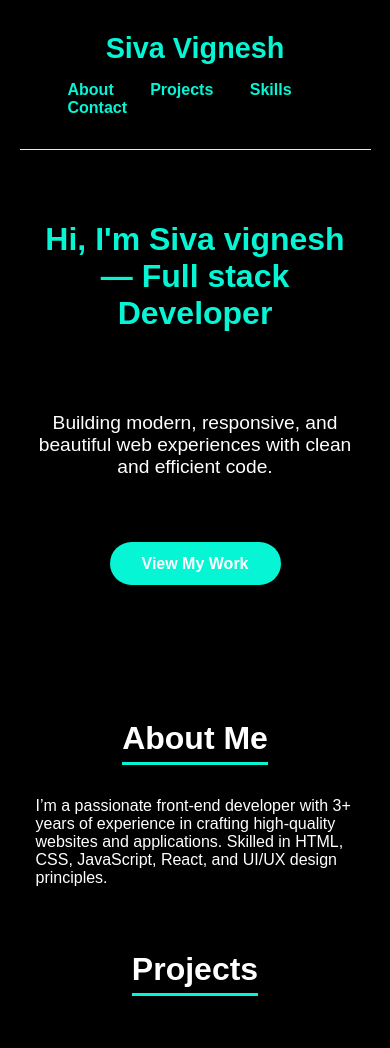
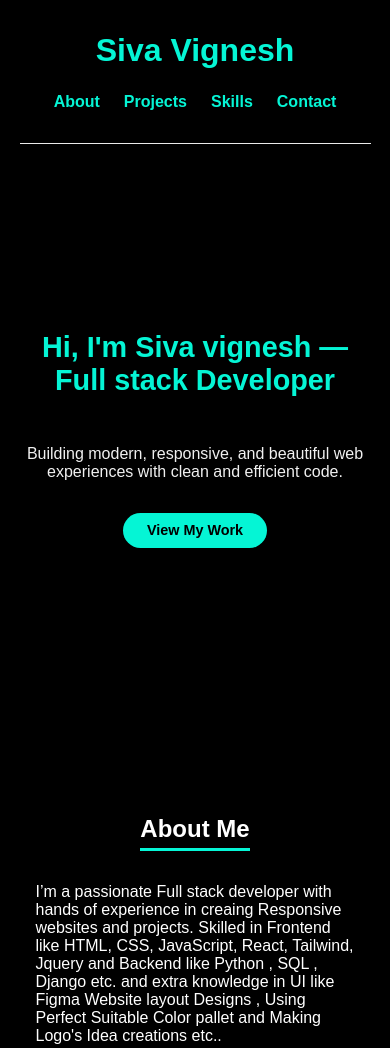
Before and after one commit to Siva010q/portfolio-siva, a plain HTML site: page index.html in a window 390 px wide. Shown: the top 1048 px of the page. Drawn offline with Linux system fonts and the light colour scheme.

Commit message:
responsive

```diff
--- a/index.html
+++ b/index.html
@@ -30,8 +30,10 @@
   <section class="container" id="about">
     <center><h3>About Me</h3></center>
     <p>
-      I’m a passionate front-end developer with 3+ years of experience in crafting high-quality websites and
-      applications. Skilled in HTML, CSS, JavaScript, React, and UI/UX design principles.
+      I’m a passionate Full stack developer with hands of experience in creaing Responsive websites and
+      projects. Skilled in Frontend like HTML, CSS, JavaScript, React, Tailwind, Jquery and Backend like Python ,
+      SQL , Django etc. and extra knowledge in UI like Figma Website layout Designs , Using Perfect Suitable
+      Color pallet and Making Logo's Idea creations etc..
     </p>
   </section>
 
--- a/style.css
+++ b/style.css
@@ -1,7 +1,10 @@
 * {
-    margin: 0; padding: 0; box-sizing: border-box;
+  margin: 0;
+  padding: 0;
+  box-sizing: border-box;
   font-family: 'Poppins', sans-serif;
 }
+
 html {
   scroll-behavior: smooth;
 }
@@ -10,40 +13,48 @@ body {
   background-color: black;
   color: #ffffff;
   min-height: 100vh;
-    scroll-behavior: smooth;
 }
+
 a {
   color: #05f5d5;
   text-decoration: none;
   transition: color 0.3s ease;
 }
 a:hover {
-    color: #05f5d5;
+  color: #00ffff;
 }
-
 
 .container {
   width: 90%;
-    max-width: 1100px;
+  max-width: 1200px;
   margin: 0 auto;
   padding: 2rem 1rem;
 }
-
 
 header {
   display: flex;
   justify-content: space-between;
   align-items: center;
+  flex-wrap: wrap;
   padding: 1rem 0;
   border-bottom: 1px solid #eaeaea;
 }
+
 header h1 {
   font-weight: 700;
-    font-size: 1.8rem;
+  font-size: 2rem;
   color: #05f5d5;
 }
+
+nav {
+  display: flex;
+  flex-wrap: wrap;
+  justify-content: center;
+  gap: 1.5rem;
+  margin-top: 0.5rem;
+}
+
 nav a {
-    margin-left: 2rem;
   font-weight: 600;
 }
 
@@ -52,74 +63,72 @@ nav a {
   flex-direction: column;
   justify-content: center;
   align-items: center;
-    height: 60vh;
+  min-height: 70vh;
   text-align: center;
-    padding: 2rem;
+  padding: 3rem 1rem;
 }
 
 .hero h2 {
-    font-size: 2.8rem;
+  font-size: 3rem;
+  color: #05f5d5;
   margin-bottom: 1rem;
-    color: #05f5d5;
 }
 
 .hero p {
   font-size: 1.2rem;
-    color: #fff;
-    max-width: 600px;
-    margin-bottom: 2rem;
-    margin-top: 2rem;
+  max-width: 700px;
+  margin: 2rem 0;
+  color: #f0f0f0;
 }
 
 .btn-primary {
   background-color: #05f5d5;
-    color: white;
+  color: black;
   padding: 0.8rem 2rem;
   border-radius: 30px;
   font-weight: 600;
   font-size: 1rem;
   border: none;
   cursor: pointer;
-    transition: background-color 0.3s ease;
+  transition: 0.3s ease;
 }
 
 .btn-primary:hover {
-    background-color:#05f5d5;
+  background-color: #00ffff;
+  color: black;
 }
 
 section {
-    margin-bottom: 2rem;
-    gap: 2rem;
+  margin-bottom: 3rem;
 }
 
 section h3 {
   font-size: 2rem;
   margin-bottom: 2rem;
-    border-bottom: 3px solid#05f5d5;
+  border-bottom: 3px solid #05f5d5;
   display: inline-block;
   padding-bottom: 0.3rem;
 }
-
 
 .projects-grid {
   display: flex;
   flex-wrap: wrap;
   justify-content: center;
   gap: 2rem;
-    padding: 2rem;
 }
 
 .project-card {
   background: white;
   border-radius: 10px;
   padding: 1.5rem;
-    transition: transform 0.3s ease, box-shadow 0.3s ease;
-    width: 300px; /* Fixed width for consistency */
-    min-height: 350px; /* Ensures uniform card height */
+  width: 100%;
+  max-width: 320px;
   display: flex;
   flex-direction: column;
   justify-content: space-between;
-    box-sizing: border-box;
+  transition: 0.3s ease;
+  min-height: 360px;
+  box-shadow: 0 4px 10px rgba(0, 255, 255, 0.1);
 }
 
 .project-card:hover {
@@ -137,48 +146,33 @@ section h3 {
 
 .project-card h4 {
   font-size: 1.2rem;
+  color: #00ffd0;
   margin-bottom: 0.5rem;
-    color: #00ffd0;
 }
 
 .project-card p {
-    color: #555;
   font-size: 0.95rem;
+  color: #444;
   flex-grow: 1;
 }
-
-@media (max-width: 1024px) {
-    .projects-grid {
-        gap: 1.5rem;
-    }
-
-    .project-card {
-        width: 45%;
-    }
-}
-
-@media (min-width: 768px) {
-    .project-card {
-        width: 100%;
-    }
-}
-
 
 .skills-list {
   display: flex;
   flex-wrap: wrap;
   gap: 1rem;
+  justify-content: center;
 }
 
 .skill {
   background: #05f5d5;
-    color: white;
+  color: black;
   padding: 0.5rem 1rem;
   border-radius: 30px;
   font-weight: 600;
   font-size: 0.9rem;
   box-shadow: 0 4px 8px rgba(19, 200, 255, 0.3);
 }
+
 .social-icons {
   display: flex;
   gap: 20px;
@@ -189,8 +183,7 @@ section h3 {
 .social-icons a {
   color: #ffffff;
   font-size: 28px;
-  transition: transform 0.3s, color 0.3s;
-  text-decoration: none;
+  transition: 0.3s ease;
 }
 
 .social-icons a:hover {
@@ -198,22 +191,69 @@ section h3 {
   transform: scale(1.2);
 }
 
-
-
 footer {
   text-align: center;
   padding: 2rem 1rem;
   border-top: 1px solid #eaeaea;
-    color: #777;
+  color: #999;
   font-size: 0.9rem;
 }
 
-@media (max-width: 600px) {
-    header {
-       flex-direction: column;
-       gap: 1rem;
+/* ----------------- Responsive Tweaks ----------------- */
+
+@media (max-width: 1024px) {
+  .hero h2 {
+    font-size: 2.5rem;
   }
+
+  .project-card {
+    max-width: 45%;
+  }
+}
+
+@media (max-width: 768px) {
+  nav {
+    justify-content: center;
+  }
+
   .hero h2 {
     font-size: 2rem;
   }
+
+  .hero p {
+    font-size: 1rem;
   }
+
+  .project-card {
+    max-width: 100%;
+  }
+}
+
+@media (max-width: 480px) {
+  header {
+    flex-direction: column;
+    text-align: center;
+    gap: 1rem;
+  }
+
+  .hero {
+    padding: 2rem 1rem;
+  }
+
+  .hero h2 {
+    font-size: 1.8rem;
+  }
+
+  .btn-primary {
+    font-size: 0.9rem;
+    padding: 0.6rem 1.5rem;
+  }
+
+  .project-card {
+    padding: 1rem;
+  }
+
+  section h3 {
+    font-size: 1.5rem;
+  }
+}
```
Lines whose indentation alone changed are shown as unchanged.
